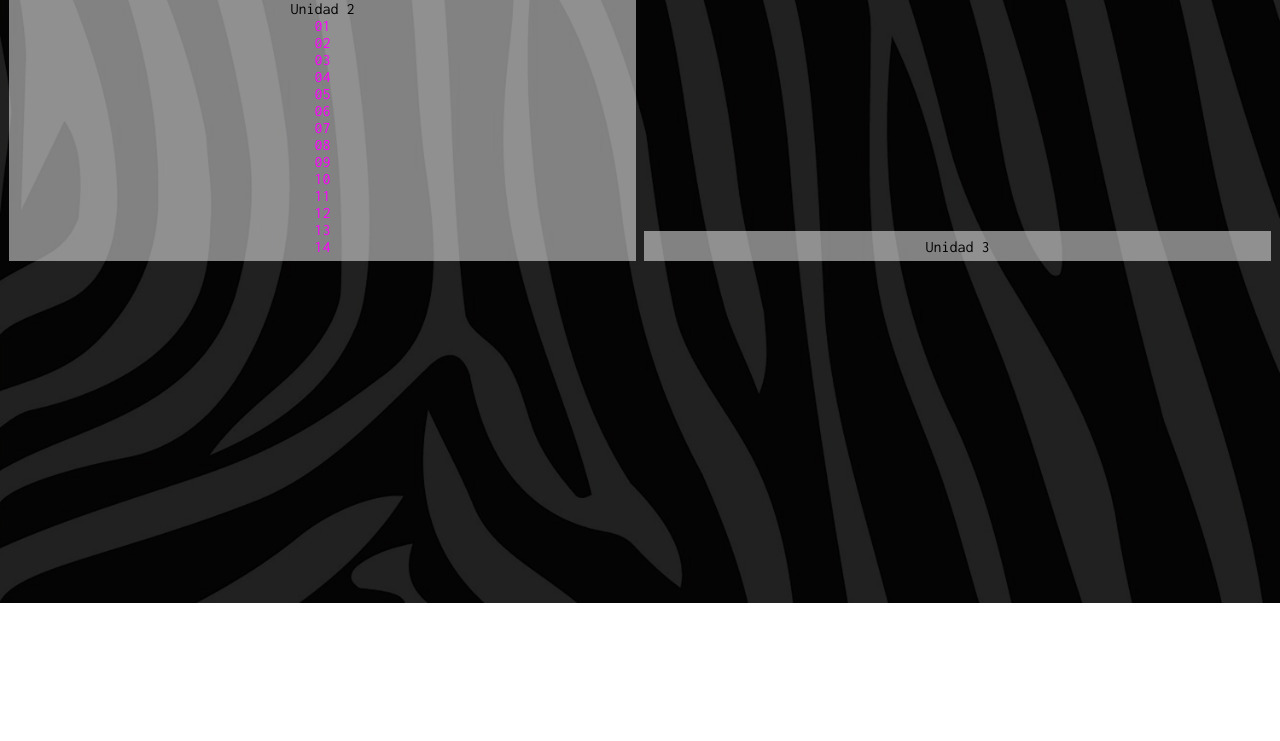
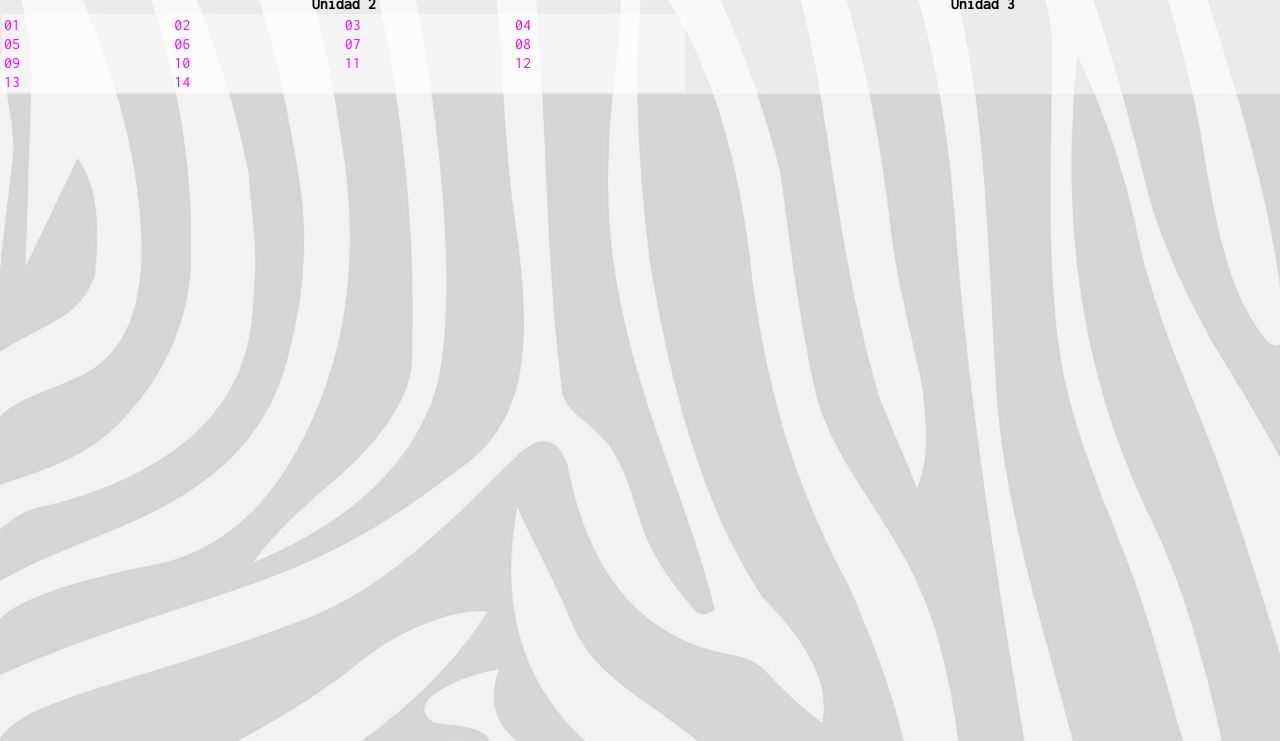
Before and after one commit to SashaMGuerra/2021_LMGSI_IMG, a plain HTML site: page index.html in a window 1280 px wide. Shown: the part 59-800 px from the top of the page. Drawn offline with Linux system fonts and the light colour scheme.

Commit message:
Index CSS

```diff
--- a/index.html
+++ b/index.html
@@ -9,26 +9,41 @@
 
     <body>
         <h1>Índice de prácticas</h1>
-        <ul>
-            <li class="unidad">Unidad 2
-                <ul>
-                    <li><a href="ud02/01/index.html">01</a></li>
-                    <li><a href="ud02/02/index.html">02</a></li>
-                    <li><a href="ud02/03/index.html">03</a></li>
-                    <li><a href="ud02/04/index.html">04</a></li>
-                    <li><a href="ud02/05/index.html">05</a></li>
-                    <li><a href="ud02/06/index.html">06</a></li>
-                    <li><a href="ud02/07/index.html">07</a></li>
-                    <li><a href="ud02/08/index.html">08</a></li>
-                    <li><a href="ud02/09/index.html">09</a></li>
-                    <li><a href="ud02/10/index.html">10</a></li>
-                    <li><a href="ud02/11/index.html">11</a></li>
-                    <li><a href="ud02/12/index.html">12</a></li>
-                    <li><a href="ud02/13/index.html">13</a></li>
-                    <li><a href="ud02/14/index.html">14</a></li>
-                </ul>
-            </li>
-            <li class="unidad">Unidad 3</li>
-        </ul>
+        <table>
+            <tbody>
+                <tr>
+                    <th>Unidad 2</th>
+                    <th>Unidad 3</th>
+                </tr>
+                <tr>
+                    <td>
+                        <table>
+                            <tr>
+                                <td><a href="ud02/01/index.html">01</a></td>
+                                <td><a href="ud02/02/index.html">02</a></td>
+                                <td><a href="ud02/03/index.html">03</a></td>
+                                <td><a href="ud02/04/index.html">04</a></td>
+                            </tr>
+                            <tr>
+                                <td><a href="ud02/05/index.html">05</a></td>
+                                <td><a href="ud02/06/index.html">06</a></td>
+                                <td><a href="ud02/07/index.html">07</a></td>
+                                <td><a href="ud02/08/index.html">08</a></td>
+                            </tr>
+                            <tr>
+                                <td><a href="ud02/09/index.html">09</a></td>
+                                <td><a href="ud02/10/index.html">10</a></td>
+                                <td><a href="ud02/11/index.html">11</a></td>
+                                <td><a href="ud02/12/index.html">12</a></td>
+                            </tr>
+                            <tr>
+                                <td><a href="ud02/13/index.html">13</a></td>
+                                <td><a href="ud02/14/index.html">14</a></td>
+                            </tr>
+                        </table>
+                    </td>
+                </tr>
+            </tbody>
+        </table>
     </body>
 </html>
--- a/styles/cssindex.css
+++ b/styles/cssindex.css
@@ -4,6 +4,10 @@
     padding: 0;
     text-decoration: none;
     list-style: none;
+    top: 0;
+    bottom: 0;
+    left: 0;
+    right: 0;
 }
 
 /*Fuentes*/
@@ -17,29 +21,33 @@
 
 /*Fondo*/
 body{
-    background-image: url(../images/fondocebra_oscuro.jpg);
-    background-size: 100%;
+    background-color: gainsboro;
+    background-image: url(../images/fondocebra_claro.jpg);
     background-repeat: no-repeat;
+    background-size: cover;
+    background-attachment: fixed;
 }
 
 /*Estilo*/
 h1{
     text-align: center;
     padding: 0.75%;
-    color: white;
 }
-ul{
-    text-align: center;
+table{
+    width: 100%;
+    margin: auto;
+    background-color: rgb(255,255,255,0.5);
 }
-.unidad{
-    background-color: rgb(255,255,255,0.5);
-    width: 48%;
-    display: inline-block;
-    padding: 0.5%;
+tr{
+    width: 49%;
 }
-.unidad{
-    text-align: center;
+/*Bordes de table -en desuso-
+table, th, td{
+    border: 1px solid black;
 }
+*/
+
+
 
 /*Links*/
 a:hover{
```
Also changed, not shown: images/fondocebra_claro_vertical.jpg (added).
